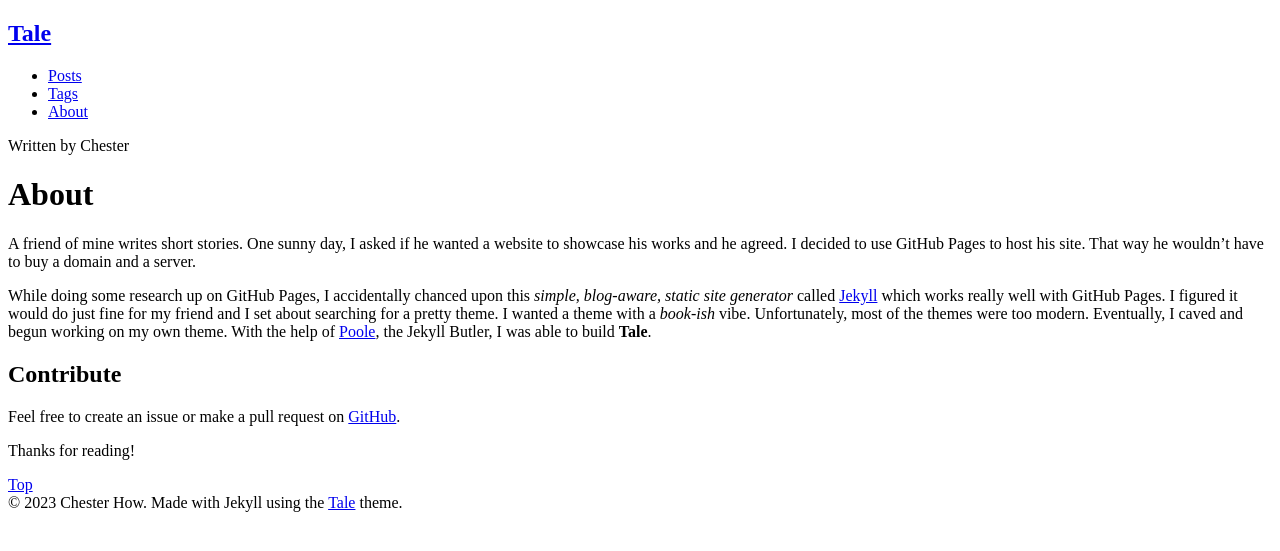
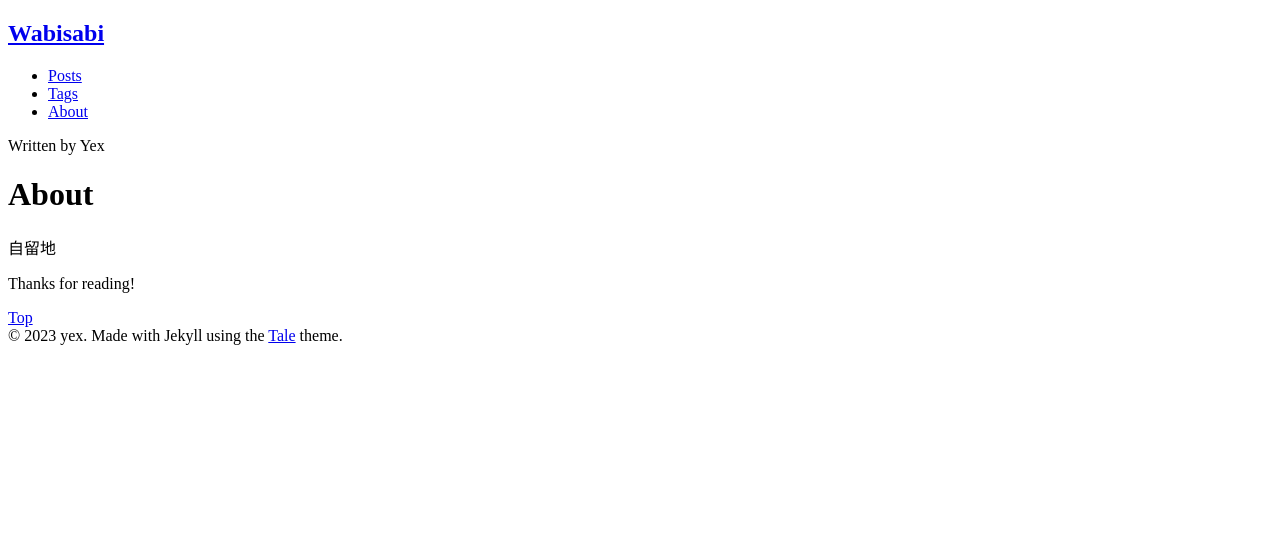
Before and after one commit to yemika/yemika.github.io, a Jekyll site: the page built from _pages/about.md, in a window 1280 px wide. Shown: the top 551 px of the page. Built offline with Jekyll 4.4.1, drawn with Linux system fonts in a browser that asks for light colours.

Commit message:
modified

```diff
--- a/_config.yml
+++ b/_config.yml
@@ -1,17 +1,17 @@
 # Site settings
-title:          Tale
-description:    "Minimal Jekyll theme for storytellers"
-baseurl:        "/tale"
-url:            "https://chesterhow.github.io"
+title:          Wabisabi
+description:    "Minimal land for storytellers"
+# baseurl:        "/tale"
+url:            "https://yemika.github.io"
 
 # Google Analytics
 google_analytics: UA—XXXXXXXX-X
 
 # Author
 author:
-  name:         Chester How
-  url:          https://chester.how
-  email:        chesterhow@gmail.com
+  name:         yex
+  url:          https://yexinring.cn
+  email:        yexinring@gmail.com
 
 # Build settings
 markdown:       kramdown
@@ -32,10 +32,10 @@ plugins:
 
 # Permalinks
 permalink:      /:year-:month-:day/:title
-paginate:       5
+paginate:       8
 
 # Excludes
 exclude: [ Gemfile, Gemfile.lock, tale.gemspec ]
 
 # Disqus (Set to your disqus id)
-disqus:         jekyll-tale
+#disqus:         jekyll-tale
--- a/_pages/about.md
+++ b/_pages/about.md
@@ -1,15 +1,11 @@
 ---
 layout: post
 title: "About"
-author: "Chester"
+author: "Yex"
 permalink: /about/
 ---
 
-A friend of mine writes short stories. One sunny day, I asked if he wanted a website to showcase his works and he agreed. I decided to use GitHub Pages to host his site. That way he wouldn't have to buy a domain and a server.
+自留地
 
-While doing some research up on GitHub Pages, I accidentally chanced upon this _simple, blog-aware, static site generator_ called [Jekyll](https://jekyllrb.com/) which works really well with GitHub Pages. I figured it would do just fine for my friend and I set about searching for a pretty theme. I wanted a theme with a _book-ish_ vibe. Unfortunately, most of the themes were too modern. Eventually, I caved and begun working on my own theme. With the help of [Poole](https://github.com/poole/poole), the Jekyll Butler, I was able to build **Tale**.
-
-## Contribute
-Feel free to create an issue or make a pull request on [GitHub](https://github.com/chesterhow/tale).
 
 Thanks for reading!
```
Also changed, not shown: CODE_OF_CONDUCT.md (deleted, +0 -46 lines), tale.gemspec (deleted), 1 other file.
